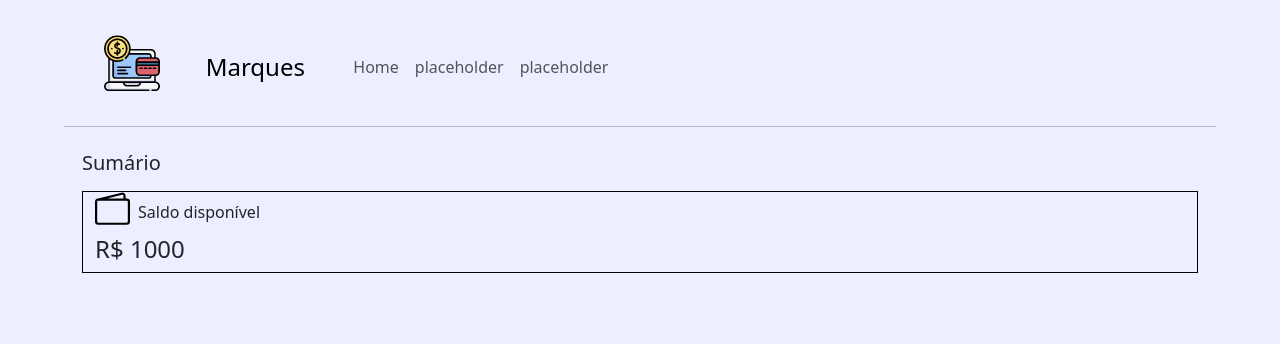
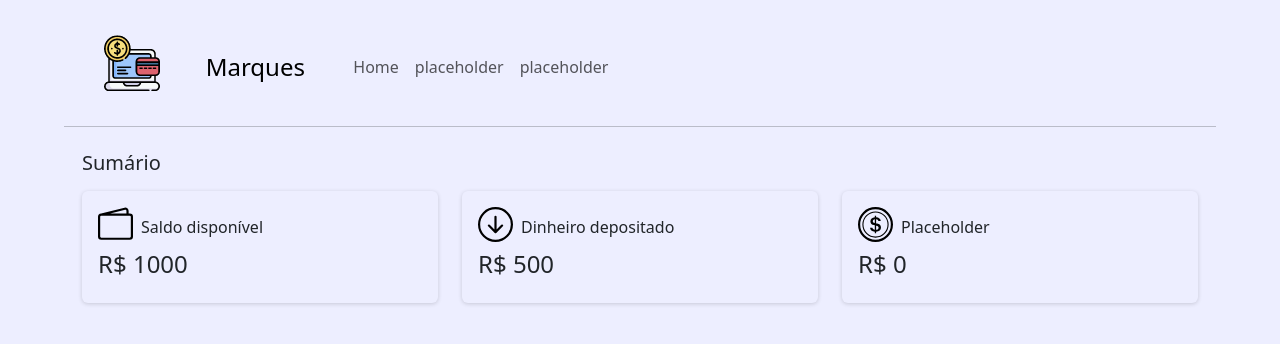
Before and after one commit to JoaoVMarques/marques-bank, a React (Vite) app: page /marques in a window 1280 px wide. Shown: the top 344 px of the page. Built offline with nearby package versions, Linux system fonts and the light colour scheme.

Commit message:
Feito painel de dinheiro investido

```diff
--- a/src/pages/homepage/components/summary/Summary.tsx
+++ b/src/pages/homepage/components/summary/Summary.tsx
@@ -1,6 +1,6 @@
 import { Col, Container, Row } from 'react-bootstrap';
 import SummaryPanel from './SummaryPanel.tsx';
-import { totalMoney } from './panels.ts';
+import { placeholder, totalMoney, deposit } from './panels.ts';
 
 function Summary() {
   return (
@@ -12,6 +12,12 @@ function Summary() {
         <Col>
           <SummaryPanel panel={totalMoney} />
         </Col>
+        <Col>
+          <SummaryPanel panel={deposit} />
+        </Col>
+        <Col>
+          <SummaryPanel panel={placeholder} />
+        </Col>
       </Row>
     </Container>
   );
--- a/src/pages/homepage/components/summary/SummaryPanel.tsx
+++ b/src/pages/homepage/components/summary/SummaryPanel.tsx
@@ -5,7 +5,7 @@ function SummaryPanel(props: { panel: IPanel }) {
   const { panel } = props;
   const { icon } = panel;
   return (
-    <Container className='panelBorder'>
+    <Container className='panelBorder p-3 rounded'>
       <Row>
         <Col>
           <img className='mb-2 me-2' width={icon.size} src={icon.src} alt={icon.alt} />
--- a/src/pages/homepage/components/summary/panels.ts
+++ b/src/pages/homepage/components/summary/panels.ts
@@ -1,6 +1,8 @@
 /* eslint-disable import/prefer-default-export */
 import { IPanel } from '../../interfaces/summaryInterfaces.ts';
 import wallet from '../../../../imgs/svgs/wallet.svg';
+import coin from '../../../../imgs/svgs/coin.svg';
+import arrowDown from '../../../../imgs/svgs/down-arrow.svg';
 
 export const totalMoney: IPanel = {
   icon: {
@@ -11,3 +13,23 @@ export const totalMoney: IPanel = {
   title: 'Saldo disponível',
   value: 1000,
 };
+
+export const deposit: IPanel = {
+  icon: {
+    src: arrowDown,
+    size: 35,
+    alt: 'seta para baixo',
+  },
+  title: 'Dinheiro depositado',
+  value: 500,
+};
+
+export const placeholder: IPanel = {
+  icon: {
+    src: coin,
+    size: 35,
+    alt: 'icone de moeda',
+  },
+  title: 'Placeholder',
+  value: 0,
+};
--- a/src/styles.css
+++ b/src/styles.css
@@ -3,7 +3,7 @@
 }
 
 .panelBorder {
-  border:1px solid black;
+  box-shadow: rgba(0, 0, 0, 0.16) 0px 1px 4px;
 }
 
 .navbarLine {
```
Also changed, not shown: src/imgs/svgs/down-arrow.svg (added).
